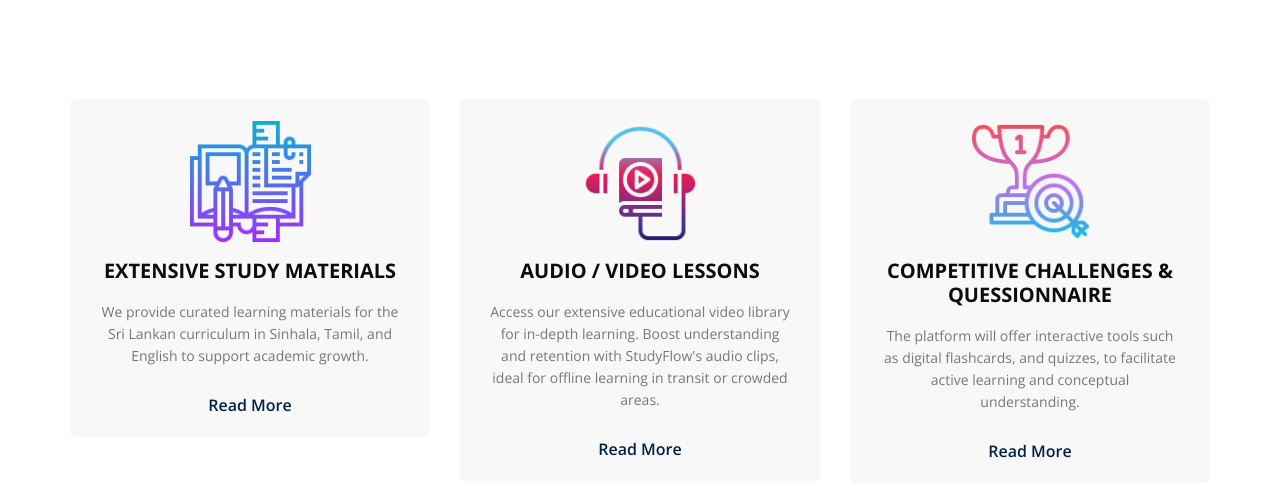
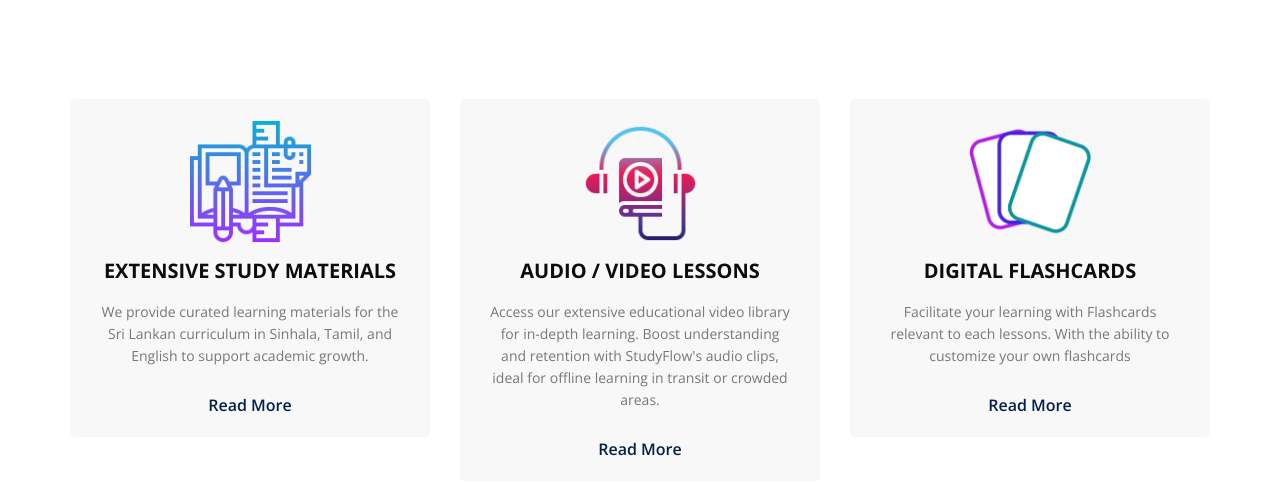
Before and after one commit to migaraiit/StudyFlow, a plain HTML site: page service.html in a window 1280 px wide. Shown: the part 300-800 px from the top of the page. Drawn offline with nearby package versions, Linux system fonts and the light colour scheme; some packages are replaced by stand-ins of ours.

Commit message:
Update service.html - Added new feature

```diff
--- a/service.html
+++ b/service.html
@@ -136,6 +136,24 @@
                 </h5>
                 <p>
                   Access our extensive educational video library for in-depth learning. Boost understanding and retention with StudyFlow's audio clips, ideal for offline learning in transit or crowded areas.
+                </p>
+                <a href="">
+                  Read More
+                </a>
+              </div>
+            </div>
+          </div>
+          <div class="col-md-4 ">
+            <div class="box ">
+              <div class="img-box">
+                <img src="images/s1.png" alt="">
+              </div>
+              <div class="detail-box">
+                <h5>
+                  Digital Flashcards
+                </h5>
+                <p>
+                  Facilitate your learning with Flashcards relevant to each lessons. With the ability to customize your own flashcards
                 </p>
                 <a href="">
                   Read More
@@ -300,7 +318,7 @@
               <i class="fa fa-facebook" aria-hidden="true"></i>
             </a>
             <a href="">
-              <i class="fa fa-twitter" aria-hidden="true"></i>
+              <i class="fa fa-github" aria-hidden="true"></i>
             </a>
             <a href="">
               <i class="fa fa-linkedin" aria-hidden="true"></i>
```
